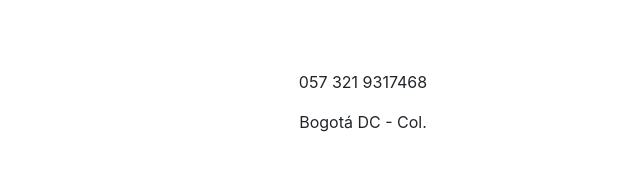
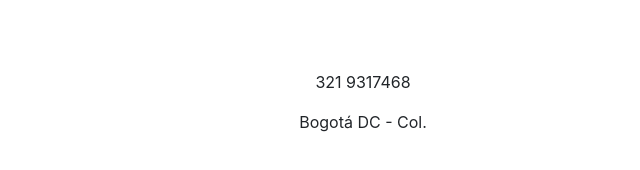
Before and after one commit to worktida/co, a website with bundled scripts: page index.html in a window 1280 px wide. Shown: the part 3299-3469 px from the top of the page, 87-727 px from the left. Built offline with nearby package versions, Linux system fonts and the light colour scheme; some icons are missing; files whose address does not match are found by name.

Commit message:
Update index.html

```diff
--- a/index.html
+++ b/index.html
@@ -243,7 +243,7 @@
         <div class="row">
           <div class="col-lg-4 ml-auto text-center">
             <i class="fas fa-phone fa-3x mb-3 sr-contact-1"></i>
-            <p>057 321 9317468</p>
+            <p>321 9317468</p>
             <p>Bogotá DC - Col.</p>
           </div>
           <div class="col-lg-4 mr-auto text-center">
```
